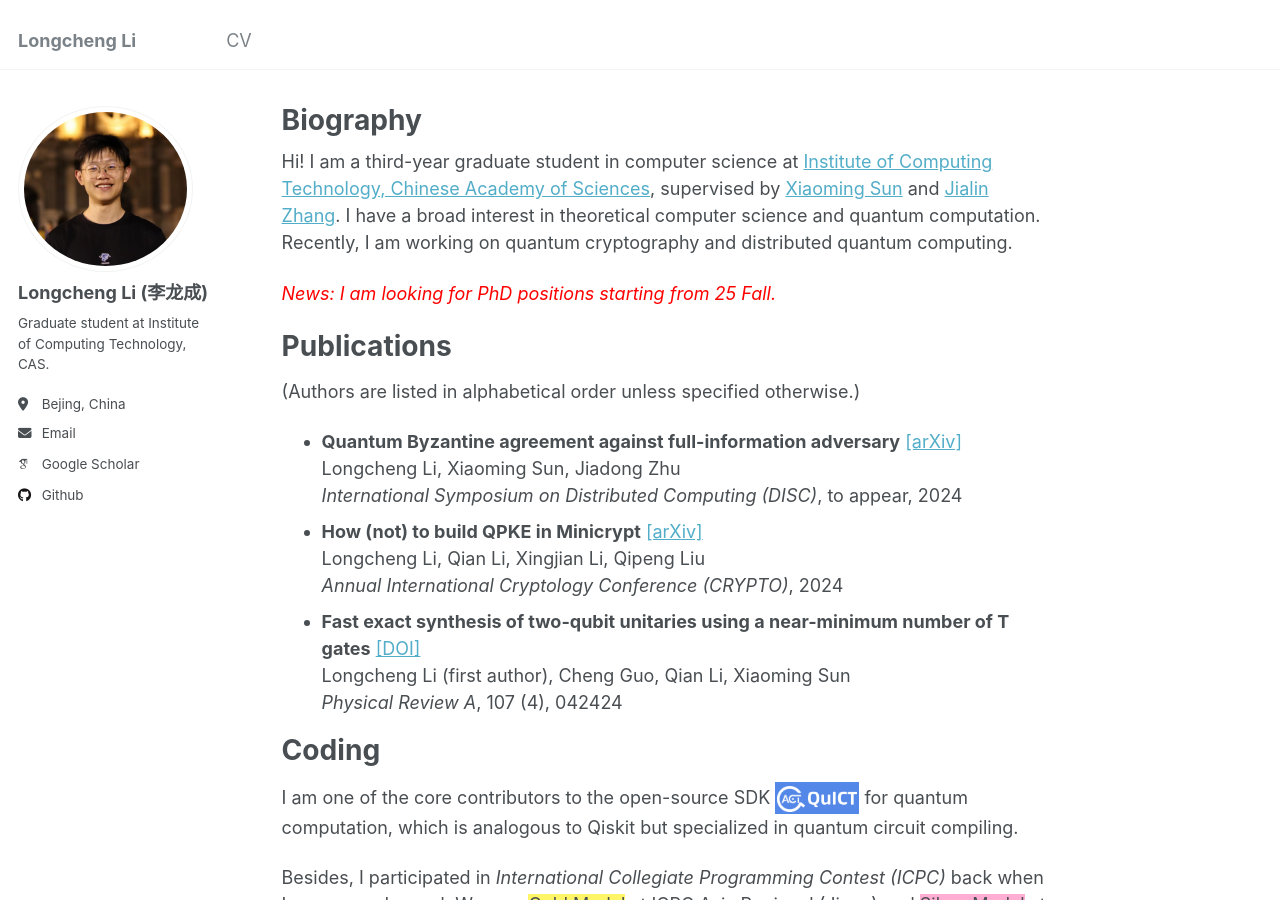
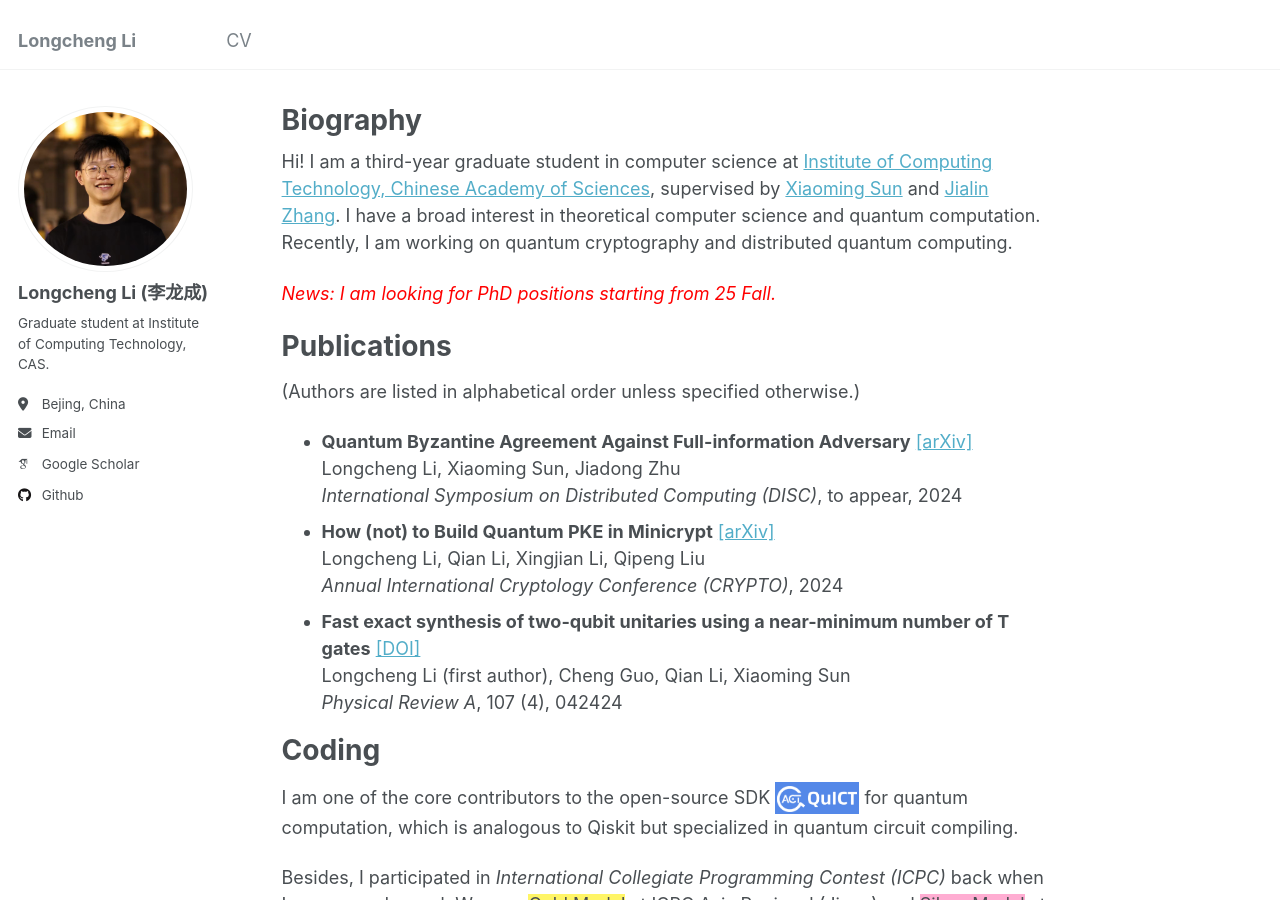
Before and after one commit to Cothrax/cothrax.github.io, a Jekyll site: the page built from _pages/about.md, in a window 1280 px wide and 900 px high. Built offline with Jekyll 4.4.1, drawn with Linux system fonts in a browser that asks for light colours; some web fonts are replaced.

Commit message:
fix typo

```diff
--- a/_pages/about.md
+++ b/_pages/about.md
@@ -16,10 +16,10 @@ Publications
 =====
 (Authors are listed in alphabetical order unless specified otherwise.)
 
-- **Quantum Byzantine agreement against full-information adversary** [[arXiv]](https://arxiv.org/abs/2409.01707) <br>
+- **Quantum Byzantine Agreement Against Full-information Adversary** [[arXiv]](https://arxiv.org/abs/2409.01707) <br>
   Longcheng Li, Xiaoming Sun, Jiadong Zhu <br>
   *International Symposium on Distributed Computing (DISC)*, to appear, 2024
-- **How (not) to build QPKE in Minicrypt** [[arXiv]](https://arxiv.org/abs/2405.20295) <br>
+- **How (not) to Build Quantum PKE in Minicrypt** [[arXiv]](https://arxiv.org/abs/2405.20295) <br>
   Longcheng Li, Qian Li, Xingjian Li, Qipeng Liu <br>
   *Annual International Cryptology Conference (CRYPTO)*, 2024
 - **Fast exact synthesis of two-qubit unitaries using a near-minimum number of T gates** [[DOI]](https://doi.org/10.1103/physreva.107.042424) <br>
```
Also changed, not shown: 1 other file.
